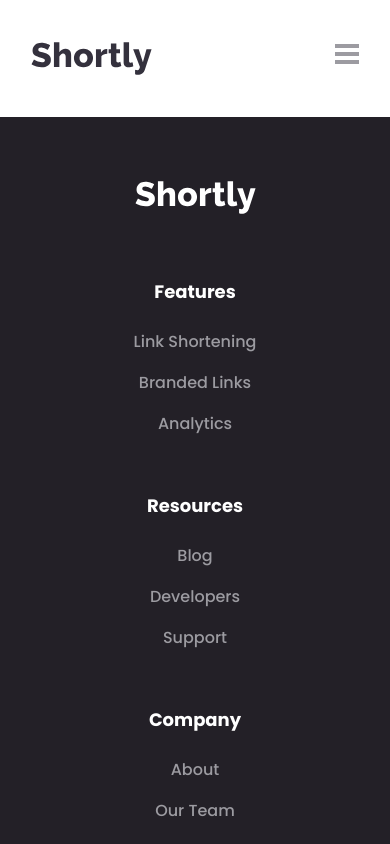
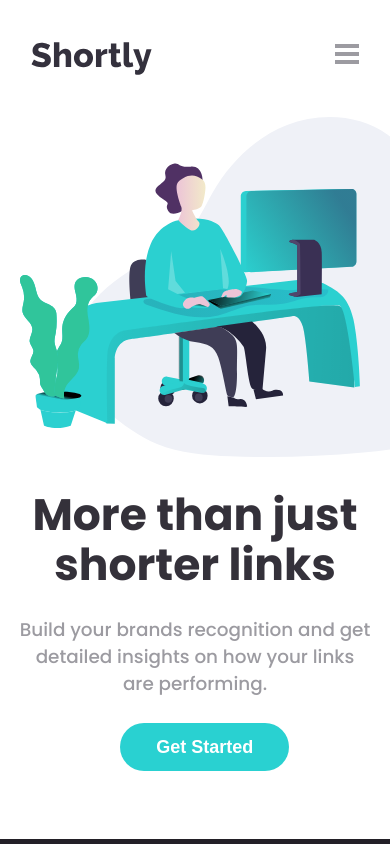
Before and after one commit to solvedbiscuit71/url-shortening-api, a React (Create React App) app: page / in a window 390 px wide. Shown: the top 844 px of the page. Built offline with nearby package versions, Linux system fonts and the light colour scheme.

Commit message:
completed @mobile:Hero

```diff
--- a/src/App.jsx
+++ b/src/App.jsx
@@ -5,6 +5,17 @@ function App(props) {
   return (
     <>
       <Header />
+
+      {/* Hero section */}
+      <section className="hero">
+        <img src="assets/illustration-working.svg" alt="illustration working" className="hero__image" />
+
+        <h1>More than just shorter links</h1>
+        <p>Build your brands recognition and get detailed insights on how your links are performing.</p>
+
+        <button className="btn--primary">Get Started</button>
+      </section>
+
       <Footer />
     </>
   );
--- a/src/styles/css/index.css
+++ b/src/styles/css/index.css
@@ -139,6 +139,36 @@ ul.nav-list li {
   display: none;
 }
 
+.hero {
+  padding-left: 5vw;
+  padding-bottom: 8vh;
+  overflow: hidden;
+}
+.hero__image {
+  height: 340px;
+}
+.hero h1 {
+  color: var(--header-color);
+  text-align: center;
+  font-size: 2.75rem;
+  line-height: calc(1em + 6px);
+  padding-right: 5vw;
+  margin: 26px auto;
+}
+.hero p {
+  color: var(--para-color);
+  text-align: center;
+  font-size: 1.15rem;
+  padding-right: 5vw;
+  margin: 26px auto;
+}
+.hero button {
+  padding: 0.75em 2em;
+  border-radius: 2em;
+  display: block;
+  margin: 0 auto;
+}
+
 .footer {
   display: flex;
   flex-direction: column;
--- a/src/styles/sass/index.scss
+++ b/src/styles/sass/index.scss
@@ -3,6 +3,7 @@
 @use "./components/footer-nav";
 
 @use "./layout/header";
+@use "./layout/hero";
 @use "./layout/footer";
 
 body {
--- /dev/null
+++ b/src/styles/sass/layout/_hero.scss
@@ -0,0 +1,41 @@
+@use "../abstracts/fonts";
+@use "../abstracts/colors";
+
+.hero {
+  padding-left: 5vw;
+  padding-bottom: 8vh;
+  overflow: hidden;
+
+  &__image {
+    height: 340px;
+  }
+
+  h1 {
+    color: var(--header-color);
+    text-align: center;
+
+    font-size: 2.75rem;
+    line-height: calc(1em + 6px);
+
+    padding-right: 5vw;
+    margin: 26px auto;
+  }
+
+  p {
+    color: var(--para-color);
+    text-align: center;
+
+    font-size: 1.15rem;
+
+    padding-right: 5vw;
+    margin: 26px auto;
+  }
+
+  button {
+    padding: .75em 2em;
+    border-radius: 2em;
+
+    display: block;
+    margin: 0 auto;
+  }
+}
```
